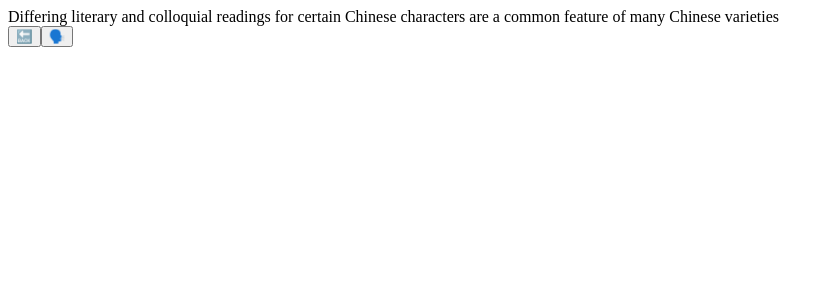
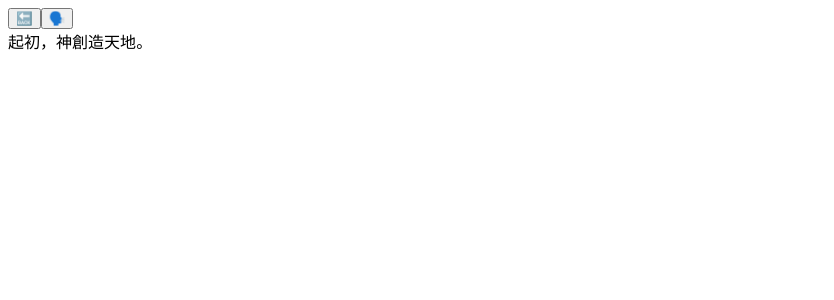
Before and after one commit to tomcumming/sentence-mining, a React app: page / in a window 1280 px wide. Shown: the top 300 px of the page, without its empty margins (0-834 px from the left). Built offline with nearby package versions, Linux system fonts and the light colour scheme; the HTML template or start-up script is replaced by a standard one.

Commit message:
Assess page layout

```diff
--- a/src/components/screens/review/assess/assess.css
+++ b/src/components/screens/review/assess/assess.css
@@ -1,38 +1,40 @@
 .review-access-screen {
+  overflow: hidden;
   display: grid;
+  grid-template-rows: auto 1fr;
 }
 
-.review-access-screen > ._back {
-  position: fixed;
-  top: 0;
-  left: 0;
-  padding: 0;
-  margin: 8px 0 0 8px;
+.review-access-screen > ._header {
+  display: flex;
+  flex-direction: row;
+  justify-content: space-between;
+  align-items: center;
+
+  padding: 8px;
 }
 
-.review-access-screen > ._replay {
-  position: fixed;
-  top: 0;
-  right: 0;
-  padding: 0;
-  margin: 8px 8px 0 0;
+.review-access-screen > ._content {
+  overflow: scroll;
+
+  display: flex;
+  flex-direction: column;
+  justify-content: flex-start;
+  align-items: stretch;
 }
 
-.review-access-screen > ._sentence {
-  margin-top: calc(56px + 8px * 2 + 32px);
-
+.review-access-screen > ._content > ._sentence {
   padding: 0 8px;
   font-size: 20px;
 
-  justify-self: center;
-  align-self: flex-start;
+  align-self: center;
+  text-align: justify;
 }
 
-.review-access-screen._characters > ._sentence {
+.review-access-screen._characters > ._content > ._sentence {
   font-size: 28px;
 }
 
-.review-access-screen > ._sentence > ._section {
+.review-access-screen > ._content > ._sentence > ._section {
   background-color: #00000044;
   cursor: pointer;
   border-radius: 8px;
--- a/src/components/screens/review/assess/index.tsx
+++ b/src/components/screens/review/assess/index.tsx
@@ -90,12 +90,16 @@ function Assess({ onBack, onReplaySpeech, fontSize, tokens, sections }: Props) {
         fontSize === "characters" ? "_characters" : ""
       }`}
     >
-      <Sentence tokens={tokens} sections={sections} />
-
-      <RoundBtn icon="🔙" onClick={onBack} className="_back" />
-      {onReplaySpeech && (
-        <RoundBtn icon="🗣️" onClick={onReplaySpeech} className="_replay" />
-      )}
+      <div className="_header">
+        <RoundBtn icon="🔙" onClick={onBack} className="_back" />
+        {onReplaySpeech && (
+          <RoundBtn icon="🗣️" onClick={onReplaySpeech} className="_replay" />
+        )}
+      </div>
+      <div className="_content">
+        <Sentence tokens={tokens} sections={sections} />
+        {/* This is where the review items will live */}
+      </div>
     </div>
   );
 }
--- a/src/main.tsx
+++ b/src/main.tsx
@@ -5,7 +5,6 @@ import ReviewAssess from "./components/screens/review/assess";
 import ReviewTest from "./components/screens/review/test";
 import { LearnableSection } from "./data";
 
-/*
 const exampleTokens = ["起", "初", "，", "神", "創", "造", "天", "地", "。"];
 
 const exampleSections: LearnableSection[] = [
@@ -25,7 +24,8 @@ const exampleSections: LearnableSection[] = [
   // Just as an example
   { start: 4, length: 4, type: "phrase", key: ["創", "造", "天", "地"] },
 ];
-*/
+
+/*
 
 const exampleTokens = [
   "Differing",
@@ -72,6 +72,8 @@ const exampleSections: LearnableSection[] = [
   { start: 14, length: 3, type: "phrase", key: ["chinese", " ", "characters"] },
 ];
 
+*/
+
 ReactDOM.render(
   <ReviewAssess
     fontSize="characters"
```
